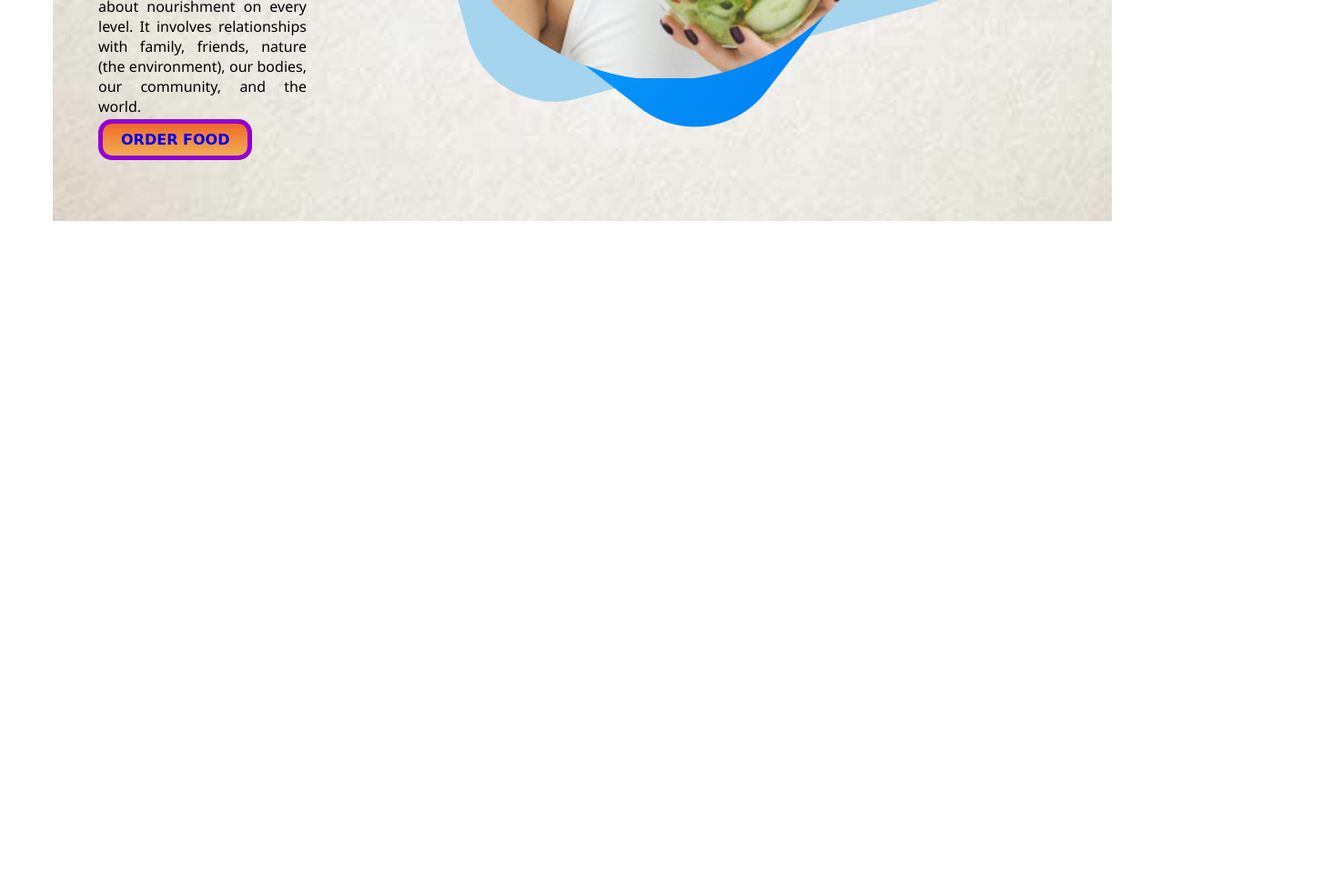
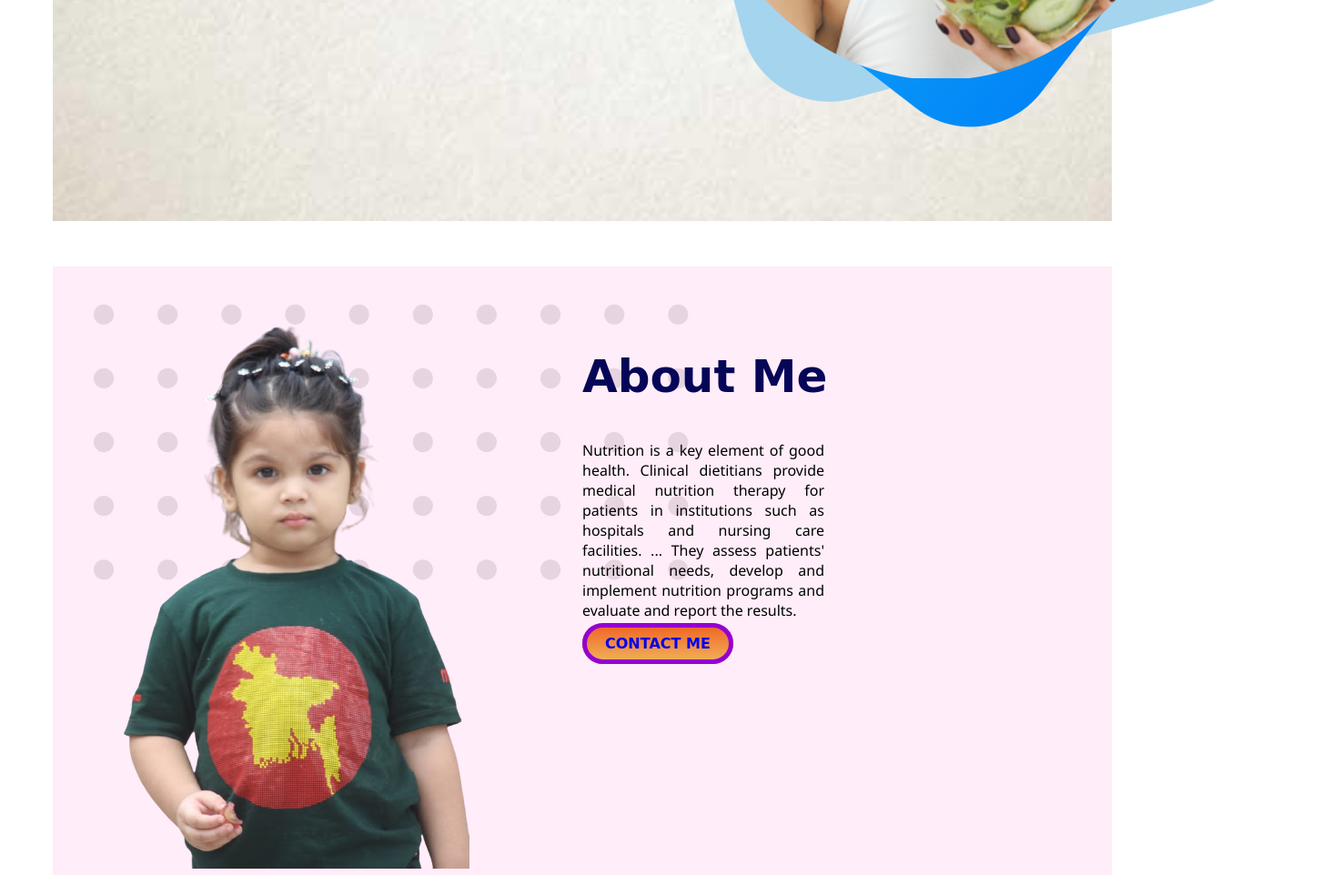
Before and after one commit to sarkarhalim/food-diet-nutrition, a plain HTML site: page index.html in a window 1280 px wide. Shown: the part 740-1702 px from the top of the page at 91% size, 1475 px wide, since content can reach past the window. Before the commit the page ends 1033 px from the top, so only its background shows below. Drawn offline with Linux system fonts and the light colour scheme; a web font is replaced by a local one.

Commit message:
about me added

```diff
--- a/index.html
+++ b/index.html
@@ -26,6 +26,18 @@
         </div>
 
     </section>
+    <section class= "mid-banner flexible-container">
+        <div class="half-width">
+            <img src="images/female/feona1.png" alt="">
+        </div>
+        <div class= "half-width">
+            <h1>About Me</h1>
+            <p id="about-me">Nutrition is a key element of good health. Clinical dietitians provide medical nutrition therapy for patients in institutions such as hospitals and nursing care facilities. ... They assess patients' nutritional needs, develop and implement nutrition programs and evaluate and report the results.</p>
+            <a class="link-button" target="_blank" href="https://www.linkedin.com/in/mohammedhalimsarkar/">CONTACT ME</a>
+
+
+        </div>
+    </section>
 
 </body>
 </html>
--- a/style.css
+++ b/style.css
@@ -20,16 +20,30 @@ div p {
 }
 .link-button {
   text-decoration: none;
-  font-weight: 700;
+  font-weight: 600;
   background-image: linear-gradient(rgb(240, 105, 42), rgb(241, 173, 85));
   padding: 8px 20px;
   border-style: solid;
   border-width: 5px;
   border-color: darkviolet;
-  border-radius: 15px;
+  border-radius: 30px;
 }
 .top-banner {
   background-image: url(images/background-solid.jpg);
   background-repeat: no-repeat;
   background-size: cover;
 }
+
+#about-me {
+  width: 50%;
+}
+div p {
+  width: 70%;
+}
+.mid-banner {
+  background-image: url(images/shapes/Frame\ 59.jpg);
+}
+
+.half-width {
+  width: 50%;
+}
```
